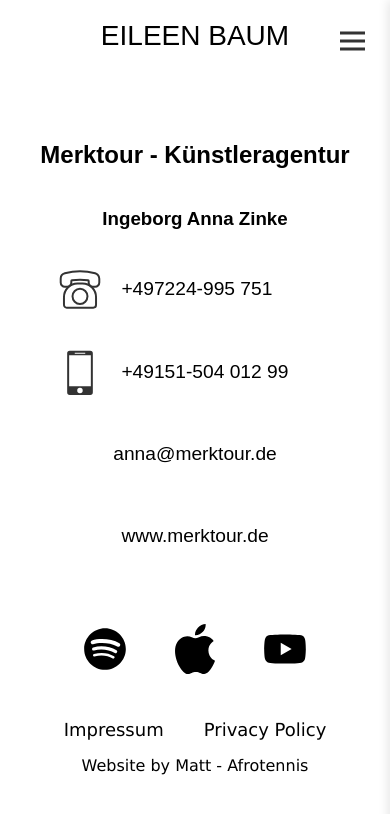
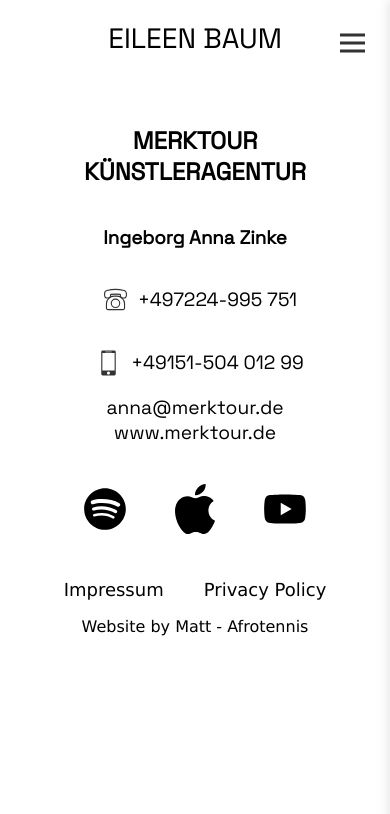
Before and after one commit to Matt0107/eileen-react-second-version, a React (Create React App) app: page /Contact in a window 390 px wide. Shown: the top 814 px of the page. Built offline with nearby package versions, Linux system fonts and the light colour scheme.

Commit message:
site avec style final done

```diff
--- a/src/pages/Calendar.js
+++ b/src/pages/Calendar.js
@@ -8,33 +8,33 @@ const Calendar = () => {
       <Navigation />
       <div id="calendar-section">
         <div class="event">
-          <p>5 February 2022</p>
           <p>Sala Nietzsche</p>
-          <p>Lisbon, Portugal</p>
+          <p className="event-sub">5 February 2022</p>
+          <p className="event-sub">Lisbon, Portugal</p>
         </div>
 
         <div class="event">
-          <p>6 March 2022</p>
           <p>Jagdzeugmagazin Schloss Grunewald</p>
-          <p>Berlin, Germany</p>
+          <p className="event-sub">6 March 2022</p>
+          <p className="event-sub">Berlin, Germany</p>
         </div>
 
         <div class="event">
-          <p>5 May 2022</p>
           <p>Gemeindehaus Amrum</p>
-          <p>Berlin, Germany</p>
+          <p className="event-sub">5 May 2022</p>
+          <p className="event-sub">Berlin, Germany</p>
         </div>
 
         <div class="event">
-          <p>18 July 2022</p>
           <p>Midsummer Vilnius</p>
-          <p>Vilnius, Lithuania</p>
+          <p className="event-sub">18 July 2022</p>
+          <p className="event-sub">Vilnius, Lithuania</p>
         </div>
 
-        <div class="event">
+        {/* <div class="event">
+          <p>MS Artania</p>
           <p>14 & 22 October 2022</p>
-          <p>MS Artania</p>
-        </div>
+        </div> */}
       </div>
       <Footer />
     </div>
--- a/src/pages/Contact.js
+++ b/src/pages/Contact.js
@@ -8,8 +8,9 @@ const Contact = () => {
       <Navigation />
       <div id="contact-section">
         <div className="general-management">
-          <h2>Merktour - Künstleragentur</h2>
+          <h2>Merktour Künstleragentur</h2>
           <h3>Ingeborg Anna Zinke</h3>
+          <div>
             <div className="contact-icons">
               <img src="./assets/phone.svg" alt="phone" />
               <p>+497224-995 751</p>
@@ -26,6 +27,7 @@ const Contact = () => {
             </a>
           </div>
         </div>
+      </div>
       <Footer />
     </div>
   );
--- a/src/styles/index.css
+++ b/src/styles/index.css
@@ -1,6 +1,8 @@
+@import url('https://fonts.googleapis.com/css2?family=Space+Grotesk&display=swap');
+
 body {
     margin: 0;
-    font-family: Arial, Helvetica, sans-serif;
+    font-family: 'Space Grotesk', sans-serif;
 }
 
 /* Sticky navigation bar */
@@ -181,24 +183,37 @@ body {
     margin: 50px 0;
     font-size: 1.5em;
     padding: 10px;
+    line-height: 30%;
+}
+
+.event :first-child {
+    font-weight: bold;
+}
+
+.event-sub {
+    color: lightslategray;
 }
 
 /* contact section */
+#contact-section h2 {
+    text-transform: uppercase;
+}
+
 .general-management {
     display: flex;
     flex-direction: column;
     align-items: center;
-    padding: 10%;
+    padding: 5%;
 }
 
 .general-management a {
-    padding: 30px;
     font-size: 120%;
 }
 
 .contact-icons {
     display: flex;
     align-items: center;
+    justify-content: center;
 }
 
 .contact-icons p {
@@ -206,13 +221,15 @@ body {
 }
 
 .contact-icons img {
-    width: 20%;
-    margin: 10px;
+    width: 10%;
+    margin: 5px;
 }
 
 .contact-links {
     text-decoration: none;
     color: black;
+    display: flex;
+    justify-content: space-around;
 }
 
 /* Media section */
@@ -264,6 +281,10 @@ body {
     margin: 3%;
 }
 
+#impressum h1 {
+    font-size: 300%;
+}
+
 /* privacy section */
 #privacy {
     margin: 3%;
@@ -280,20 +301,10 @@ body {
     }
 }
 
-@media (min-width: 320px) and (max-width: 600px) {
-    #about-section {
-        display: flex;
-        flex-direction: column;
+@media (min-width: 320px) and (max-width: 455px) {
+    .event:nth-child(2) {
+        line-height: 110%;
     }
-
-    .picture-section {
-        width: 100%;
-    }
-
-    .biography-section {
-        width: 100%;
-    }
-
 }
 
 @media only screen and (min-width: 768px) {
@@ -317,14 +328,36 @@ body {
         display: block;
     }
 
-    /* .title {
-        font-size: 3rem;
-    } */
-
     /* Hide the links on devices with a screen width smaller than 1024px */
     .navbar a {
         display: none;
         /* font-size: 2rem; */
+    }
+
+    #full-size-section {
+        padding: 70% 0;
+    }
+
+    #about-section {
+        display: flex;
+        flex-direction: column;
+    }
+
+    .picture-section {
+        width: 100%;
+    }
+
+    .biography-section {
+        width: 100%;
+    }
+
+    #contact-section h2 {
+        text-align: center;
+    }
+
+
+    .footer {
+        padding-top: 5%;
     }
 }
 
```
Lines whose indentation alone changed are shown as unchanged.
